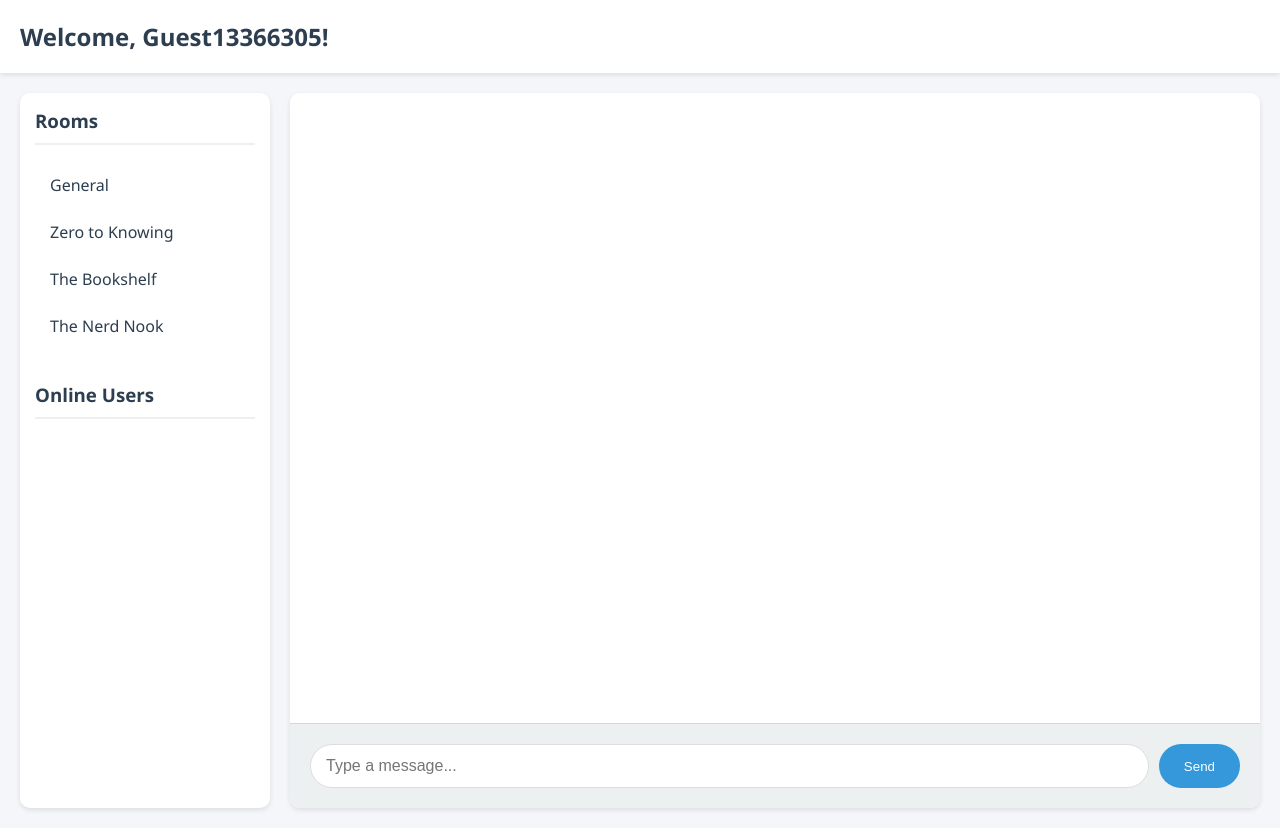
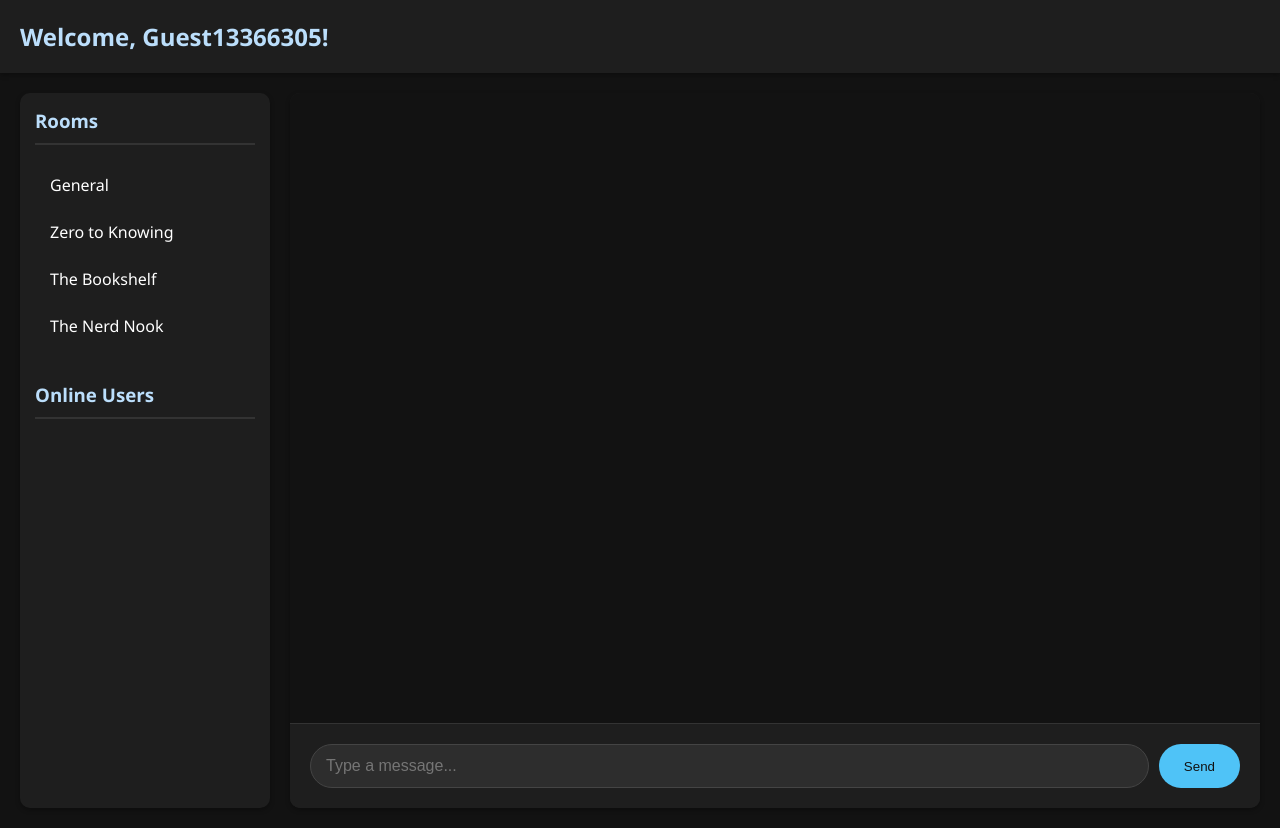
Before and after one commit to bondantiurmahendra/chat-app-with-socketio, a Flask app: page / in a window 1280 px wide. Run offline with Flask 3, Linux system fonts and the light colour scheme; some libraries are stand-ins or nearby versions.

Commit message:
Update Dark Theme

```diff
--- a/static/styles.css
+++ b/static/styles.css
@@ -1,21 +1,21 @@
 :root {
-    --primary: #2c3e50;
-    --secondary: #34495e;
-    --accent: #3498db;
-    --light: #ecf0f1;
-    --success: #2ecc71;
-    --warning: #f1c40f;
-    --danger: #e74c3c;
-    --text-dark: #2c3e50;
-    --text-light: #ffffff;
-    --shadow: 0 2px 5px rgba(0,0,0,0.1);
+    --primary: #bbdefb;
+    --secondary: #90caf9;
+    --accent: #4fc3f7;
+    --light: #2d2d2d;
+    --success: #66bb6a;
+    --warning: #ffa726;
+    --danger: #ef5350;
+    --text-dark: #ffffff;
+    --text-light: #121212;
+    --shadow: 0 2px 5px rgba(0,0,0,0.3);
 }
 
 body {
     margin: 0;
     padding: 0;
     font-family: 'Segoe UI', Tahoma, Geneva, Verdana, sans-serif;
-    background-color: #f5f6fa;
+    background-color: #121212;
     color: var(--text-dark);
 }
 
@@ -23,7 +23,7 @@ h2 {
     color: var(--primary);
     padding: 20px;
     margin: 0;
-    background: white;
+    background: #1e1e1e;
     box-shadow: var(--shadow);
 }
 
@@ -36,7 +36,7 @@ h2 {
 
 .sidebar {
     width: 250px;
-    background: white;
+    background: #1e1e1e;
     border-radius: 10px;
     box-shadow: var(--shadow);
     display: flex;
@@ -51,7 +51,7 @@ h2 {
     color: var(--primary);
     margin-top: 0;
     padding-bottom: 10px;
-    border-bottom: 2px solid var(--light);
+    border-bottom: 2px solid #333;
 }
 
 .room-item, .user-item {
@@ -60,10 +60,11 @@ h2 {
     border-radius: 5px;
     transition: all 0.3s ease;
     cursor: pointer;
+    color: var(--text-dark);
 }
 
 .room-item:hover, .user-item:hover {
-    background: var(--light);
+    background: #333;
     transform: translateX(5px);
 }
 
@@ -77,7 +78,7 @@ h2 {
     flex-grow: 1;
     display: flex;
     flex-direction: column;
-    background: white;
+    background: #1e1e1e;
     border-radius: 10px;
     box-shadow: var(--shadow);
     overflow: hidden;
@@ -87,7 +88,7 @@ h2 {
     flex-grow: 1;
     padding: 20px;
     overflow-y: auto;
-    background: white;
+    background: #121212;
 }
 
 .message {
@@ -97,6 +98,7 @@ h2 {
     max-width: 80%;
     position: relative;
     line-height: 1.4;
+    color: var(--text-dark);
 }
 
 .message.own {
@@ -107,13 +109,13 @@ h2 {
 }
 
 .message.other {
-    background: var(--light);
+    background: #2d2d2d;
     margin-right: auto;
     border-bottom-left-radius: 2px;
 }
 
 .message.system {
-    background: #fff3e0;
+    background: #333;
     color: var(--secondary);
     font-style: italic;
     max-width: 100%;
@@ -131,23 +133,25 @@ h2 {
     display: flex;
     gap: 10px;
     padding: 20px;
-    background: var(--light);
-    border-top: 1px solid rgba(0,0,0,0.1);
+    background: #1e1e1e;
+    border-top: 1px solid #333;
 }
 
 #message {
     flex-grow: 1;
     padding: 12px 15px;
-    border: 1px solid #ddd;
+    border: 1px solid #444;
     border-radius: 25px;
     outline: none;
     font-size: 1em;
     transition: all 0.3s ease;
+    background: #2d2d2d;
+    color: var(--text-dark);
 }
 
 #message:focus {
     border-color: var(--accent);
-    box-shadow: 0 0 0 2px rgba(52, 152, 219, 0.2);
+    box-shadow: 0 0 0 2px rgba(79, 195, 247, 0.2);
 }
 
 button {
@@ -155,14 +159,14 @@ button {
     border: none;
     border-radius: 25px;
     background: var(--accent);
-    color: white;
+    color: var(--text-light);
     cursor: pointer;
     font-weight: 500;
     transition: all 0.3s ease;
 }
 
 button:hover {
-    background: #2980b9;
+    background: #29b6f6;
     transform: translateY(-1px);
 }
 
@@ -176,16 +180,16 @@ button:active {
 }
 
 ::-webkit-scrollbar-track {
-    background: var(--light);
+    background: #1e1e1e;
 }
 
 ::-webkit-scrollbar-thumb {
-    background: #bdc3c7;
+    background: #444;
     border-radius: 4px;
 }
 
 ::-webkit-scrollbar-thumb:hover {
-    background: #95a5a6;
+    background: #666;
 }
 
 /* Animations */
```
